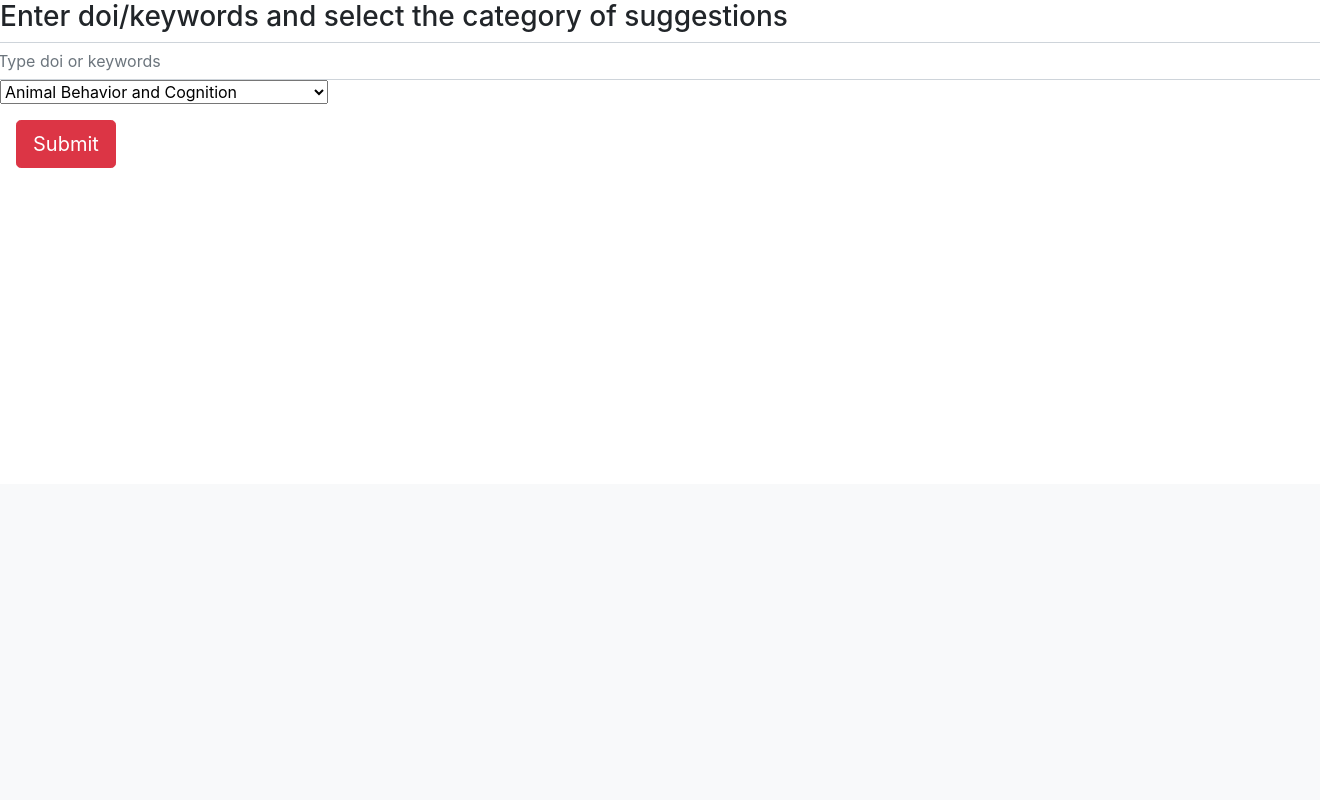
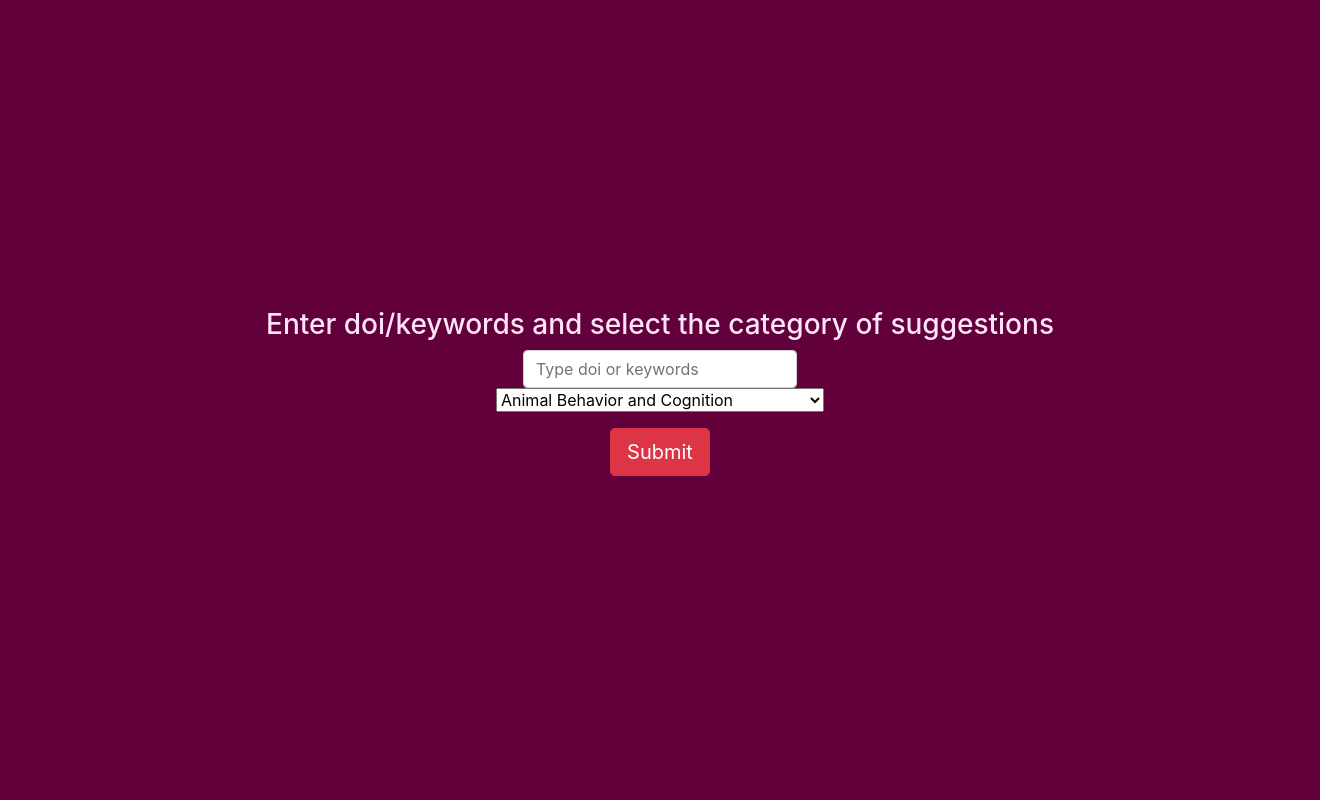
Before and after one commit to iremnasir/BioReco, a Flask app: page /input in a window 1320 px wide; the page is wider, and only the part inside the window is pictured. Shown: the part 316-1116 px from the top of that part. Before the commit the page ends 484 px from the top of that part, so only its background shows below. Run offline with Flask 2, Linux system fonts and the light colour scheme; parts of the project's set-up code (start-up, migrations or seed data) failed here and were passed over; some libraries are stand-ins or nearby versions; grey boxes are pictures that could not be loaded.

Commit message:
bootstrap stuffz

```diff
--- a/application.py
+++ b/application.py
@@ -1,6 +1,6 @@
 from flask import Flask, render_template, request
-from scripts.models import recommend
-from scripts.train import published_pick
+# from scripts.models import recommend
+# from scripts.train import published_pick
 import pandas as pd
 
 import warnings
@@ -12,7 +12,9 @@ app = Flask(__name__)
 @app.route('/')
 @app.route('/index')
 def landing():
-    return render_template('index.html', title='Landing Page')
+    len = 8
+    color = 'blue'
+    return render_template('index.html', title='Landing Page', len=len, color=color)
 
 @app.route('/input')
 def arguments():
--- a/requirements.txt
+++ b/requirements.txt
@@ -16,9 +16,6 @@ cymem==2.0.3
 decorator==4.4.2
 defusedxml==0.6.0
 docutils==0.15.2
-en-core-sci-lg==0.2.4
-en-ner-bc5cdr-md==0.2.4
-en-ner-bionlp13cg-md==0.2.4
 entrypoints==0.3
 Flask==1.1.2
 idna==2.9
@@ -97,3 +94,4 @@ wcwidth==0.1.9
 webencodings==0.5.1
 Werkzeug==1.0.1
 zipp==3.1.0
+https://s3-us-west-2.amazonaws.com/ai2-s2-scispacy/releases/v0.2.4/en_ner_bionlp13cg_md-0.2.4.tar.gz
--- /dev/null
+++ b/static/css/styles.css
@@ -0,0 +1,23 @@
+.main-splash {
+  background-color: #62003C;
+  height: 100vh;
+  color: #FFE4F8;
+  display: flex;
+  flex-direction: column;
+  justify-content: center;
+  align-items: center;
+}
+
+#welcome {
+  background-color: teal;
+}
+
+.list-group-item-red {
+  background-color: red;
+  margin-top: 10px;
+}
+
+.list-group-item-blue{
+  background-color: blue;
+  margin-top: 10px;
+}
```
Also changed, not shown: templates/index.html (+16 -1 lines), README.md, scripts/__init__.py (added).
